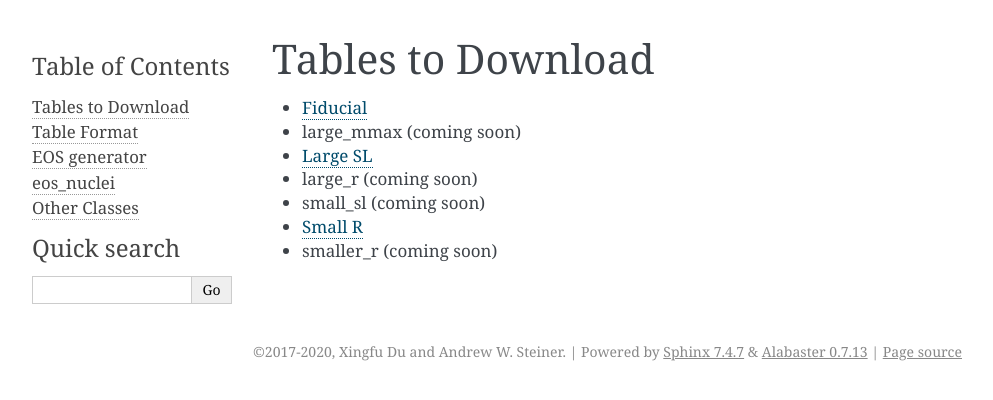
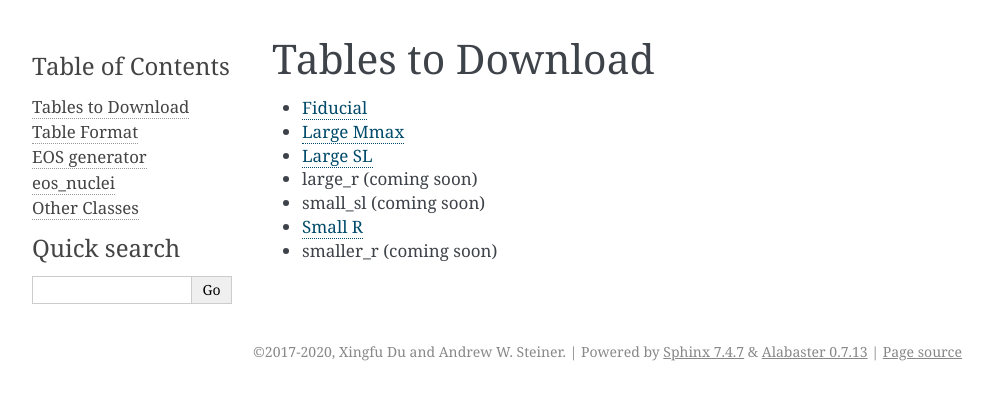
Before and after one commit to np3m/e4mma, a Sphinx documentation site: the page built from doc/download.rst, in a window 1280 px wide. Shown: the top 400 px of the page, without its empty margins (148-1141 px from the left). Built offline with Sphinx 7.4.7, drawn with Linux system fonts in a browser that asks for light colours.

Commit message:
Added large_mmax table to docs.

```diff
--- a/doc/download.rst
+++ b/doc/download.rst
@@ -2,7 +2,7 @@ Tables to Download
 ==================
 
 - `Fiducial <https://isospin.roam.utk.edu/public_data/eos_tables/du21/fid_6_30_21.o2>`_
-- large_mmax (coming soon)
+- `Large Mmax <https://isospin.roam.utk.edu/public_data/eos_tables/du21/large_sl_7_13_21.o2>`_
 - `Large SL <https://isospin.roam.utk.edu/public_data/eos_tables/du21/large_sl_7_9_21.o2>`_
 - large_r (coming soon)
 - small_sl (coming soon)
```
